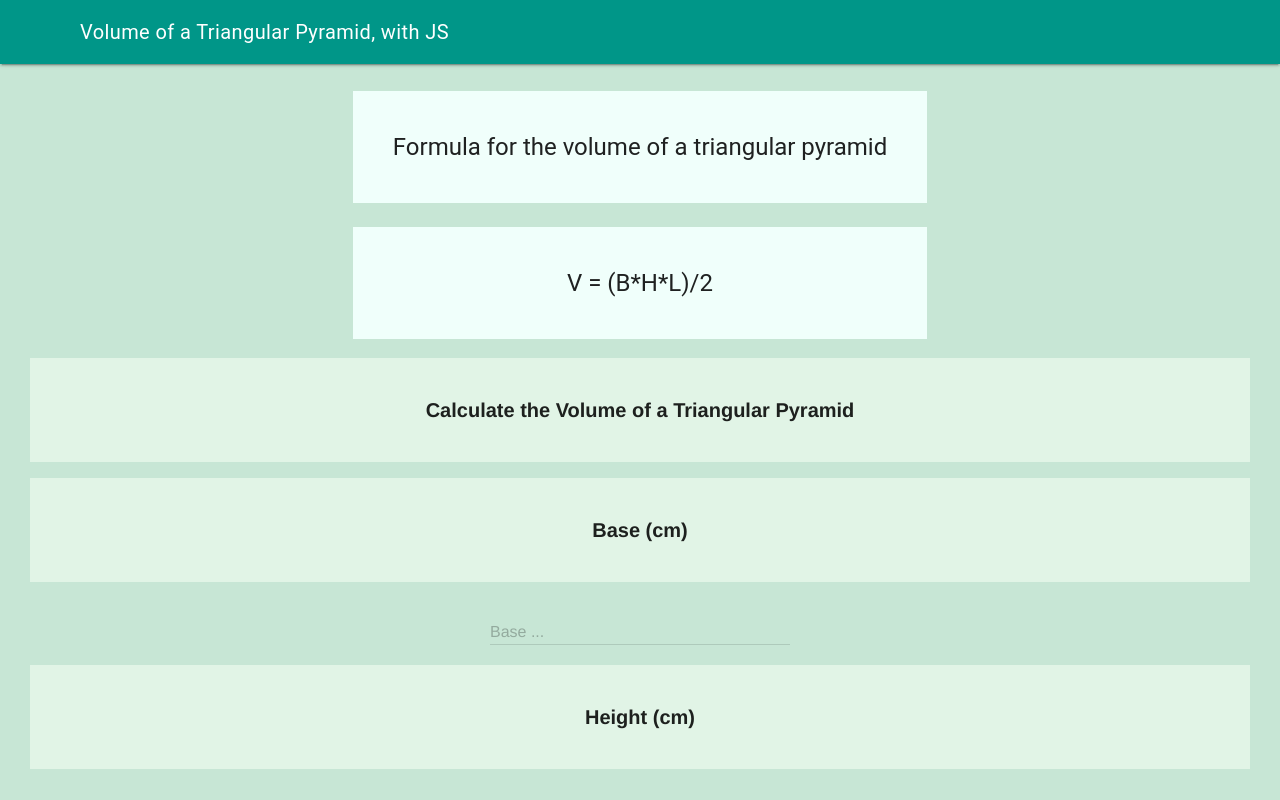
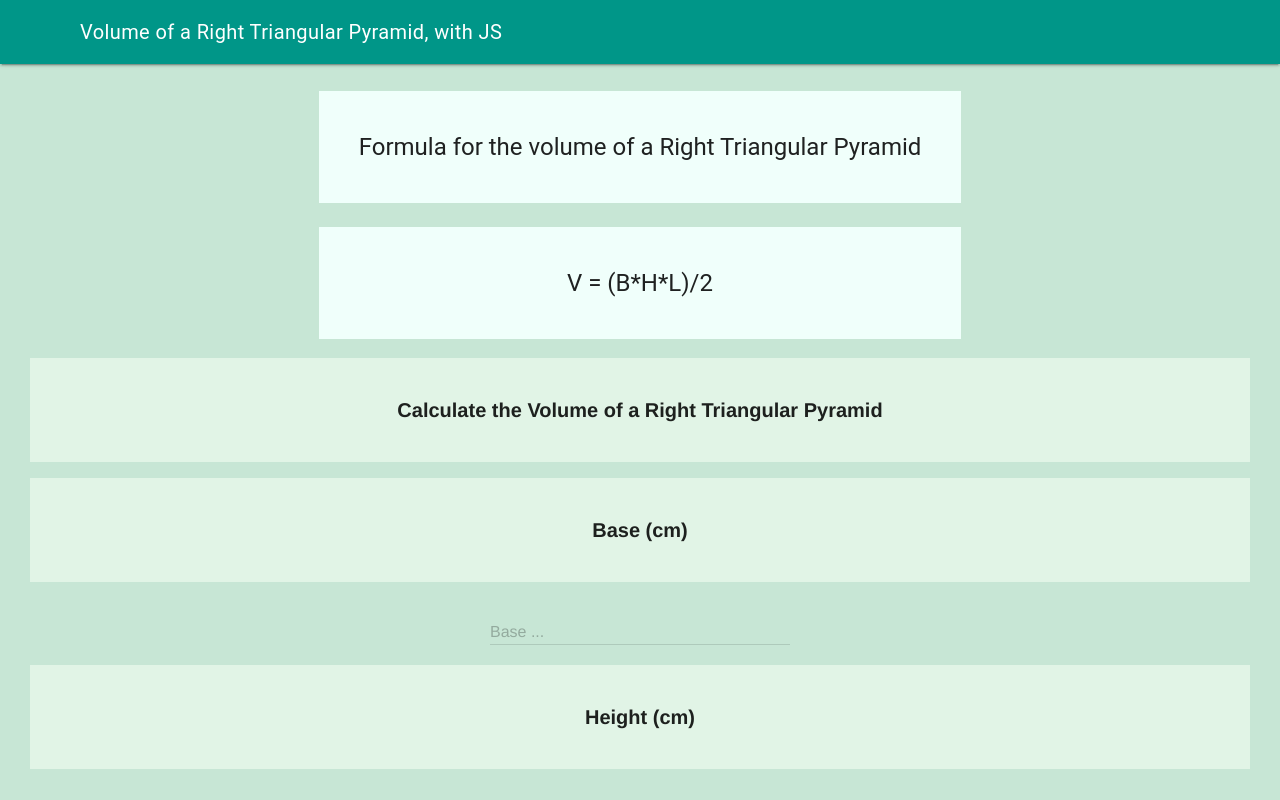
Before and after one commit to ICS20-Programming-StellaS/Unit3-02-HTML-VolumeTriangularPyramid, a plain HTML site: page index.html in a window 1280 px wide. Drawn offline with nearby package versions, Linux system fonts and the light colour scheme.

Commit message:
Final completed Unit3-02-HTML-VolumeTriangularPyramid

```diff
--- a/index.html
+++ b/index.html
@@ -20,7 +20,7 @@
     <link rel="stylesheet" href="./css/style.css" />
 
     <!--Title-->
-    <title>Volume of a Triangular Pyramid</title>
+    <title>Volume of a Right Triangular Pyramid</title>
   </head>
   <center><body>
     <script defer src="https://code.getmdl.io/1.3.0/material.min.js"></script>
@@ -28,20 +28,20 @@
     <div class="mdl-layout mdl-js-layout mdl-layout--fixed-header">
       <header class="mdl-layout__header">
         <div class="mdl-layout__header-row">
-          <span class="mdl-layout-title">Volume of a Triangular Pyramid, with JS</span>
+          <span class="mdl-layout-title">Volume of a Right Triangular Pyramid, with JS</span>
         </div>
       </header>
       <main class="mdl-layout__content">
         <table>
           <tr>
             <th>
-              <center><h4>Formula for the volume of a triangular pyramid</h4></center>
+              <center><h4>Formula for the volume of a Right Triangular Pyramid</h4></center>
               <h4>V = (B*H*L)/2</h4>
             </th>
           </tr>
         </table>
 
-        <p>Calculate the Volume of a Triangular Pyramid</p>
+        <p>Calculate the Volume of a Right Triangular Pyramid</p>
 
         <!--Simple Textfield -->
         <center><form action="#">
--- a/js/script.js
+++ b/js/script.js
@@ -20,5 +20,5 @@ function calculate () {
   const volume = (base * height * length)/2
 
   // output
-  document.getElementById('volume').innerHTML = 'The volume of the triangular pyramid is: ' + volume.toFixed(2) + ' cm²'
+  document.getElementById('volume').innerHTML = 'The volume of the right triangular pyramid rounded to the nearest hundredth is: ' + volume.toFixed(3) + ' cm²'
 }
```
